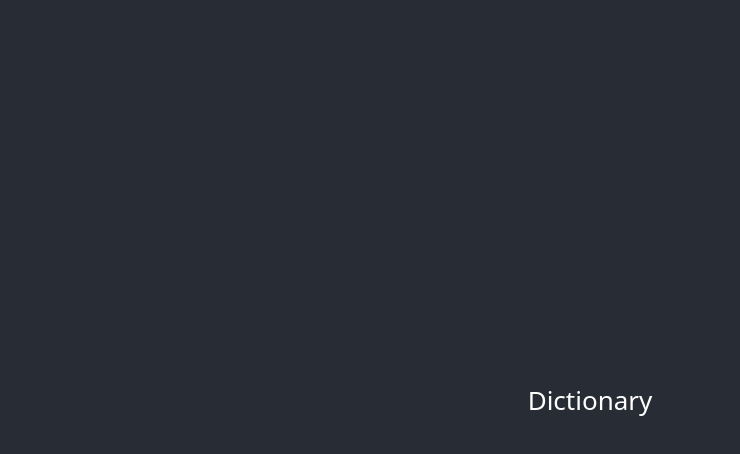
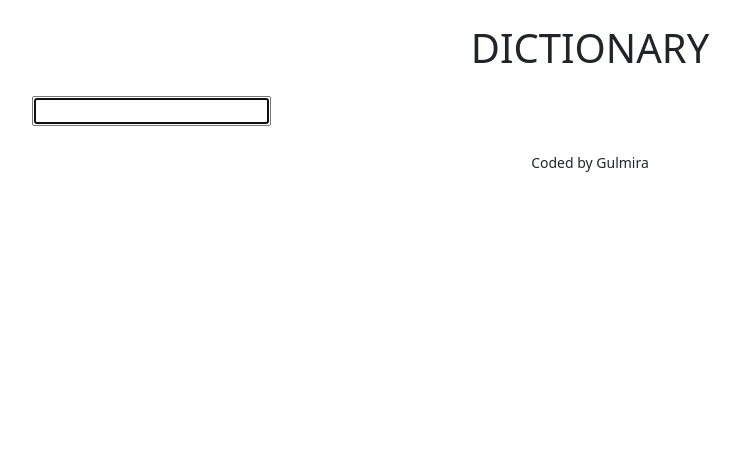
Before and after one commit to Gulmira-K/dictionary_app, a React (Create React App) app: page / in a window 1280 px wide. Shown: the top 454 px of the page, without its empty margins (50-790 px from the left). Built offline with nearby package versions, Linux system fonts and the light colour scheme.

Commit message:
implemented axios request

```diff
--- a/package.json
+++ b/package.json
@@ -6,6 +6,7 @@
     "@testing-library/jest-dom": "^5.14.1",
     "@testing-library/react": "^11.2.7",
     "@testing-library/user-event": "^12.8.3",
+    "axios": "^0.21.1",
     "react": "^17.0.2",
     "react-dom": "^17.0.2",
     "react-scripts": "4.0.3",
--- a/src/components/App.css
+++ b/src/components/App.css
@@ -1,38 +1,10 @@
-.App {
+.App-header {
   text-align: center;
+  text-transform: uppercase;
+  margin: 3vh 0;
 }
 
-.App-logo {
-  height: 40vmin;
-  pointer-events: none;
+.App-footer {
+  text-align: center;
+  margin: 3vh 0;
 }
-
-@media (prefers-reduced-motion: no-preference) {
-  .App-logo {
-    animation: App-logo-spin infinite 20s linear;
-  }
-}
-
-.App-header {
-  background-color: #282c34;
-  min-height: 100vh;
-  display: flex;
-  flex-direction: column;
-  align-items: center;
-  justify-content: center;
-  font-size: calc(10px + 2vmin);
-  color: white;
-}
-
-.App-link {
-  color: #61dafb;
-}
-
-@keyframes App-logo-spin {
-  from {
-    transform: rotate(0deg);
-  }
-  to {
-    transform: rotate(360deg);
-  }
-}
--- a/src/components/App.js
+++ b/src/components/App.js
@@ -1,9 +1,20 @@
 import './App.css';
+import Dictionary from './dictionary/Dictionary';
 
 function App() {
   return (
     <div className="App">
-      <header className='App-header'>Dictionary</header>
+      <div className='container'>
+        <header className='App-header'>
+          <h1>Dictionary</h1>
+        </header>
+        <main>
+          <Dictionary />
+        </main>
+        <footer className='App-footer'>
+          <small>Coded by Gulmira</small>
+        </footer>
+      </div>
     </div>
   );
 }
--- /dev/null
+++ b/src/components/definition/Definition.js
@@ -0,0 +1,11 @@
+import './Definition.css'
+
+const Definition = () => {
+  return (
+    <div className='Definition'>
+
+    </div>
+  )
+}
+
+export default Definition
--- /dev/null
+++ b/src/components/dictionary/Dictionary.css
@@ -0,0 +1,2 @@
+.Dictionary {
+}
--- /dev/null
+++ b/src/components/dictionary/Dictionary.js
@@ -0,0 +1,36 @@
+import { useState } from 'react'
+import axios from 'axios'
+import './Dictionary.css'
+import Definition from'../definition/Definition'
+
+const Dictionary = () => {
+  const [word, setWord] = useState(''),
+        [data, setData] = useState([]),
+        baseUrl = 'https://api.dictionaryapi.dev/api/v2/entries/en-US/'
+
+  const displayData = (data) => {
+    setData(data)
+  }
+
+  const handleSearch = (e) => {
+    e.preventDefault()
+    axios.get(`${baseUrl}${word}`)
+      .then(response => displayData(response.data))
+      .catch(error => console.log(error))
+  }
+
+  const handleChange = (e) => {
+    setWord(e.target.value)
+  }
+
+  return (
+    <div className='Dictionary'>
+      <form onSubmit={handleSearch}>
+        <input type='search' autoFocus={true} onChange={handleChange}/>
+      </form>
+      <Definition data={data} />
+    </div>
+  )
+}
+
+export default Dictionary
```
Also changed, not shown: src/components/definition/Definition.css (added), 1 other file (tests, documents, lock files or other folders).
